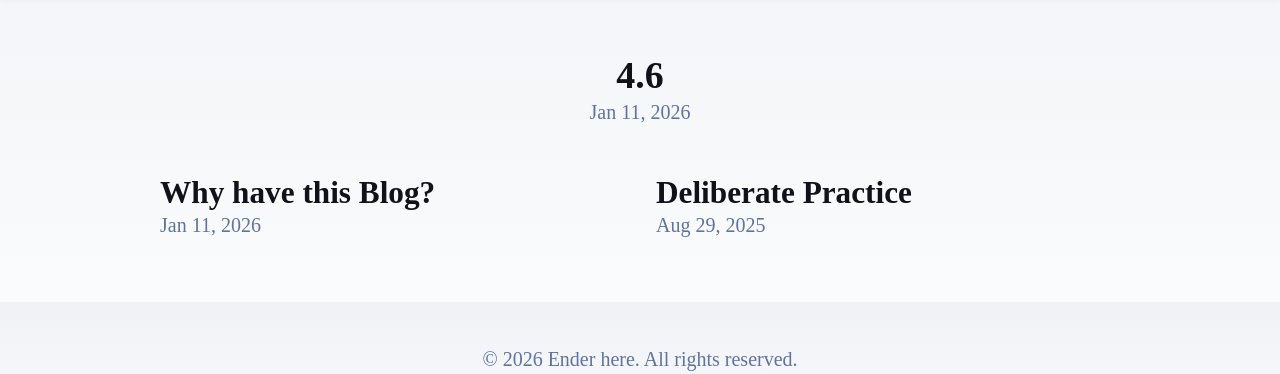
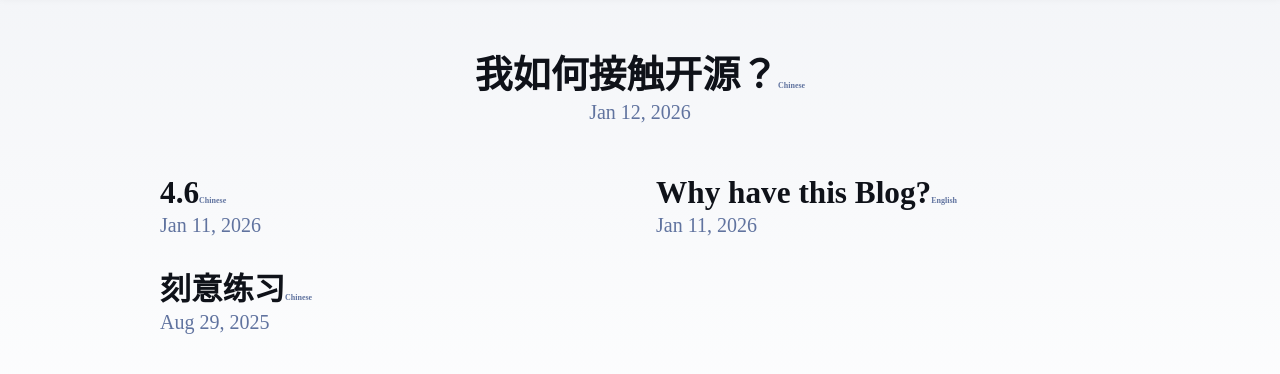
Before and after one commit to EnderRomantice/ender-talks, an Astro site: page /blog in a window 1280 px wide. Shown: the part 81-455 px from the top of the page. Built offline with nearby package versions, Linux system fonts and the light colour scheme; Astro itself is replaced by a stand-in of ours; a web font is replaced by a local one.

Commit message:
feat: add language in md info

```diff
--- a/src/content.config.ts
+++ b/src/content.config.ts
@@ -11,7 +11,8 @@ const blog = defineCollection({
 			description: z.string(),
 			// Transform string to Date object
 			pubDate: z.coerce.date(),
-			updatedDate: z.coerce.date().optional(),
+      updatedDate: z.coerce.date().optional(),
+			language: z.string().optional(),
 			heroImage: image().optional(),
 		}),
 });
--- a/src/content/blog/4.6.md
+++ b/src/content/blog/4.6.md
@@ -2,6 +2,7 @@
 title: '4.6'
 description: '七七连环杀人调'
 pubDate: '1 11 2026'
+language: 'Chinese'
 ---
 
 *亲爱的，我的爱人，*
--- a/src/content/blog/Deliberate Practice.md
+++ b/src/content/blog/Deliberate Practice.md
@@ -1,7 +1,8 @@
 ---
-title: 'Deliberate Practice'
+title: '刻意练习'
 description: 'About my think'
 pubDate: 'Aug 29 2025'
+language: 'Chinese'
 ---
 
 我们生活中的一切行为实际上都是一种训练。
--- /dev/null
+++ b/src/content/blog/My motivation for open source.md
@@ -0,0 +1,8 @@
+---
+title: '我如何接触开源？'
+description: '接触开源的动机'
+pubDate: '1 12 2026'
+language: 'Chinese'
+---
+
+准备开始写的时候团队那边突然来了新的工单, 等待更新..
--- a/src/content/blog/first-post.md
+++ b/src/content/blog/first-post.md
@@ -2,6 +2,7 @@
 title: 'Why have this Blog?'
 description: 'my fisrt post'
 pubDate: '1 11 2026'
+language: 'English'
 ---
 
 All right, because a little reason, I want create a new blog.
--- a/src/pages/blog/index.astro
+++ b/src/pages/blog/index.astro
@@ -103,7 +103,10 @@ const head = {
 									{post.data.heroImage && (
 										<Image width={720} height={360} src={post.data.heroImage} alt="" />
 									)}
-									<h4 class="title">{post.data.title}</h4>
+
+									<h4 class="title">{post.data.title}<span class="lang">{post.data.language}</span></h4>
+
+
 									<p class="date">
 										<FormattedDate date={post.data.pubDate} />
 									</p>
@@ -116,4 +119,16 @@ const head = {
 		</main>
 		<Footer />
 	</body>
+	<style>
+	.title-content {
+	display: flex;
+	gap: 0.5rem;
+	}
+
+	.lang {
+		font-size: 8px;
+		color: rgb(var(--gray));
+	}
+
+	</style>
 </html>
```
